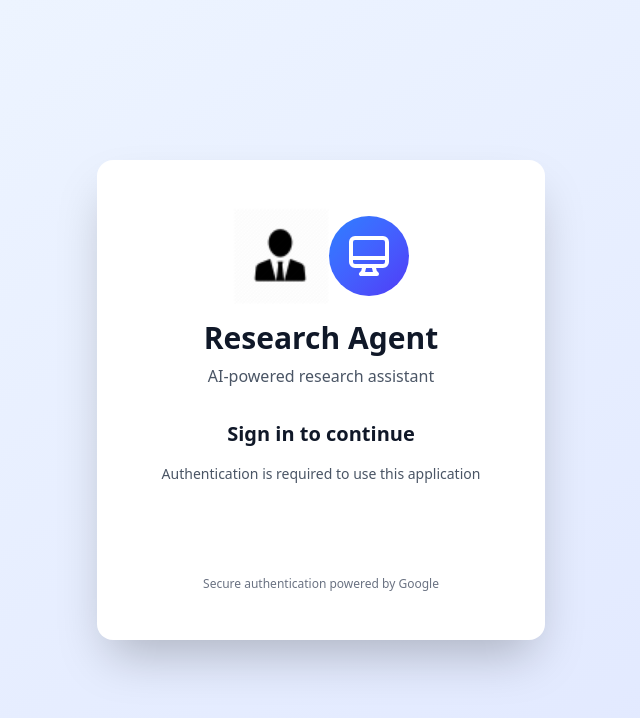
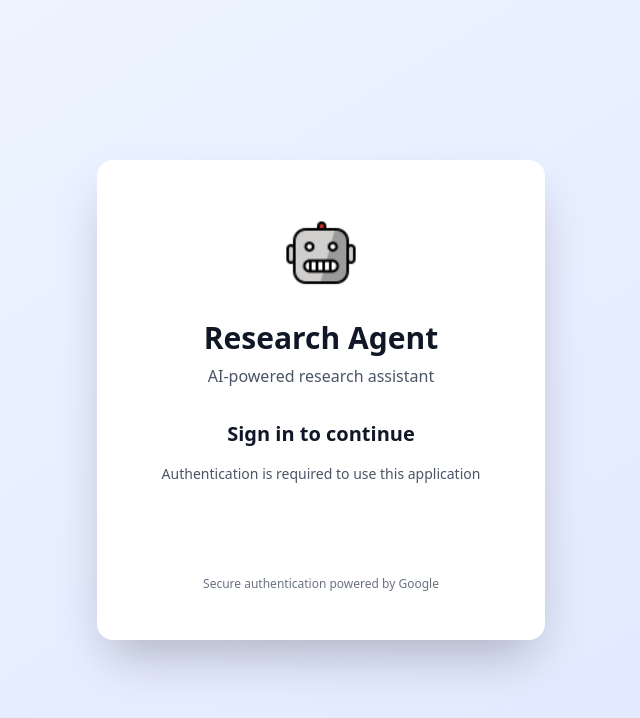
Before and after one commit to syntithenai/lambdallmproxy, a React (Vite) app in the folder ui-new/: page / in a window 1280 px wide. Shown: the top 718 px of the page, without its empty margins (319-959 px from the left). Built offline with nearby package versions, Linux system fonts and the light colour scheme; no server answers.

Commit message:
feat: replace Windows icon with 72x72 PNG robot emoji, remove SVG fallback

```diff
--- a/ui-new/src/components/LoginScreen.tsx
+++ b/ui-new/src/components/LoginScreen.tsx
@@ -71,18 +71,7 @@ export const LoginScreen: React.FC = () => {
               src="/agent.png"
               alt="Research Agent"
               className="w-24 h-24 object-contain"
-              onError={(e) => {
-                // Fallback to SVG icon if image fails to load
-                const target = e.target as HTMLImageElement;
-                target.style.display = 'none';
-                target.nextElementSibling?.classList.remove('hidden');
-              }}
             />
-            <div className="hidden inline-flex items-center justify-center w-20 h-20 bg-gradient-to-br from-blue-500 to-indigo-600 rounded-full">
-              <svg className="w-12 h-12 text-white" fill="none" stroke="currentColor" viewBox="0 0 24 24">
-                <path strokeLinecap="round" strokeLinejoin="round" strokeWidth={2} d="M9.75 17L9 20l-1 1h8l-1-1-.75-3M3 13h18M5 17h14a2 2 0 002-2V5a2 2 0 00-2-2H5a2 2 0 00-2 2v10a2 2 0 002 2z" />
-              </svg>
-            </div>
           </div>
 
           <h1 className="text-3xl font-bold text-gray-900 dark:text-gray-100 mb-2">
```
Also changed, not shown: ui-new/public/agent.png, 6 other files (tests, documents, lock files or other folders).
